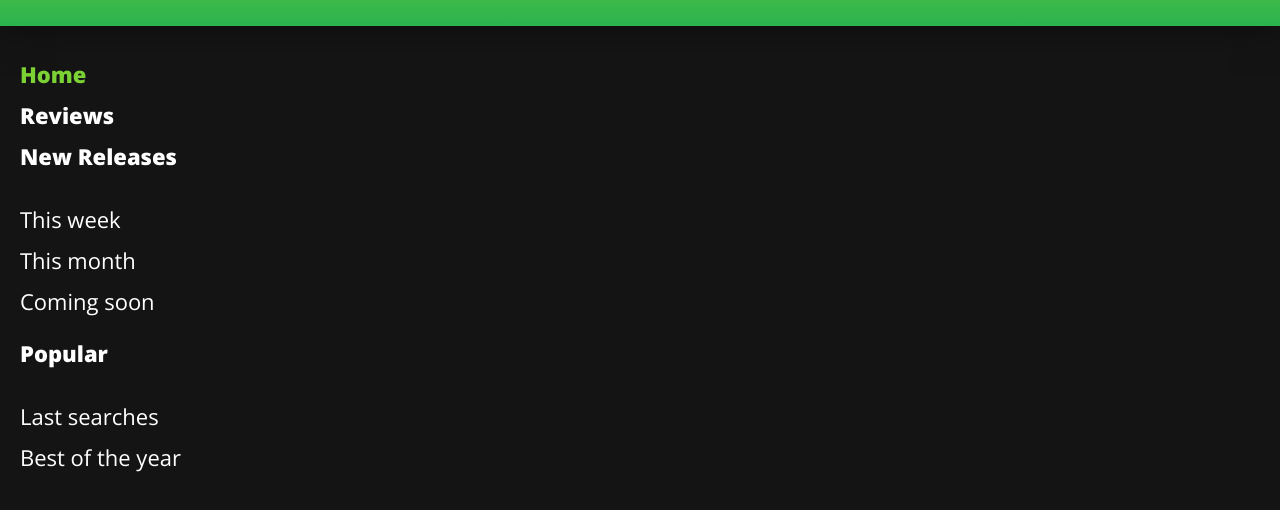
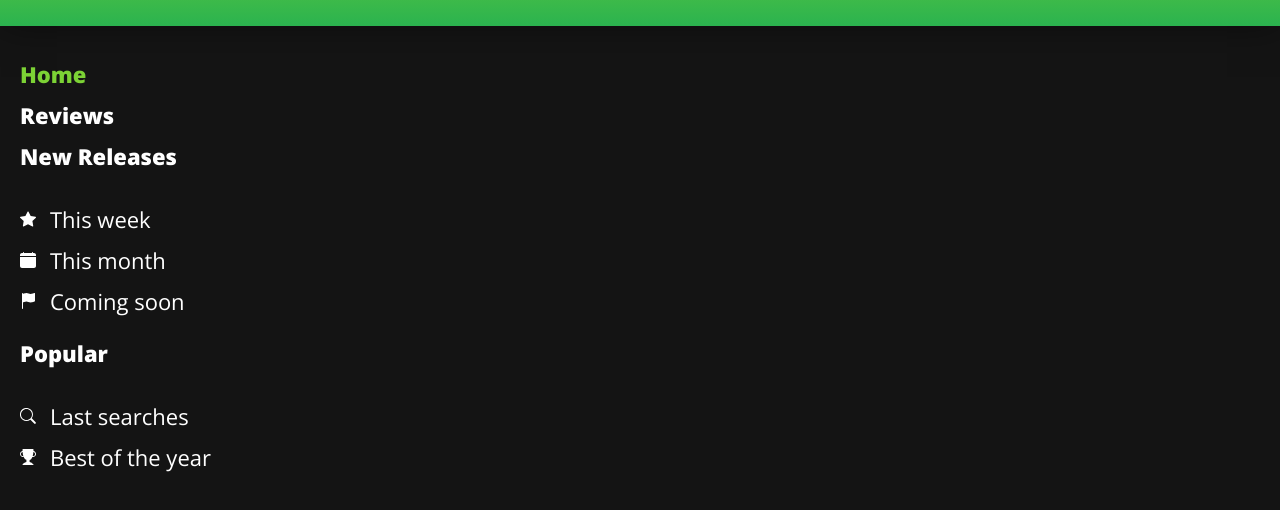
Before and after one commit to jonsak06/AltimetrikGameFinderApp, a plain HTML site: page index.html in a window 1280 px wide. Shown: the part 94-604 px from the top of the page. Drawn offline with nearby package versions, Linux system fonts and the light colour scheme.

Commit message:
feat: add svgs and their corresponding styles

```diff
--- a/index.html
+++ b/index.html
@@ -50,15 +50,28 @@
                 <a href="#" class="item__link">New Releases</a>
                 <ul class="item__options">
                     <li class="option">
-                        <!-- SVG de estrella -->
+                        <svg class="option__icon">
+                            <path d="M3.6,15.4c-0.4,0.2-0.8-0.1-0.7-0.6l0.8-4.7L0.2,6.8C-0.2,6.5,0,5.9,0.5,5.8l4.9-0.7l2.2-4.3
+                                c0.2-0.4,0.7-0.4,0.9,0l2.2,4.3l4.9,0.7c0.4,0.1,0.6,0.6,0.3,0.9l-3.5,3.4l0.8,4.7c0.1,0.4-0.4,0.8-0.7,0.6L8,13.2L3.6,15.4
+                                L3.6,15.4z"/>
+                        </svg>
                         <a href="#" class="option__text">This week</a>
                     </li>
                     <li class="option">
-                        <!-- SVG de calendario -->
+                        <svg class="option__icon">
+                            <path d="M3.5,0C3.8,0,4,0.2,4,0.5V1h8V0.5C12,0.2,12.2,0,12.5,0S13,0.2,13,0.5V1h1c1.1,0,2,0.9,2,2v11c0,1.1-0.9,2-2,2
+                                H2c-1.1,0-2-0.9-2-2V5h16V4H0V3c0-1.1,0.9-2,2-2h1V0.5C3,0.2,3.2,0,3.5,0z"/>
+                        </svg>
                         <a href="#" class="option__text">This month</a>
                     </li>
                     <li class="option">
-                        <!-- SVG de bandera -->
+                        <svg class="option__icon">
+                            <path d="M14.8,0.1C14.9,0.2,15,0.3,15,0.5V8c0,0.2-0.1,0.4-0.3,0.5L14.5,8l0.2,0.5l0,0l0,0l0,0
+                                c-0.1,0.1-0.3,0.1-0.4,0.1c-0.3,0.1-0.6,0.2-1,0.4c-0.8,0.3-1.9,0.5-2.7,0.5C9.7,9.5,9,9.2,8.3,9l0,0C7.7,8.7,7.1,8.5,6.5,8.5
+                                C5.8,8.5,4.9,8.7,4.1,9C3.7,9.1,3.4,9.2,3,9.3v6.2C3,15.8,2.8,16,2.5,16S2,15.8,2,15.5v-15C2,0.2,2.2,0,2.5,0S3,0.2,3,0.5v0.3
+                                c0.2-0.1,0.5-0.2,0.8-0.3C4.6,0.3,5.7,0,6.5,0C7.3,0,8,0.3,8.6,0.5l0,0C9.3,0.8,9.8,1,10.5,1c0.7,0,1.6-0.2,2.4-0.5
+                                c0.5-0.1,0.9-0.3,1.3-0.5l0,0l0,0h0"/>
+                        </svg>
                         <a href="#" class="option__text">Coming soon</a>
                     </li>
                 </ul>
@@ -67,11 +80,22 @@
                 <a href="#" class="item__link">Popular</a>
                 <ul class="item__options">
                     <li class="option">
-                        <!-- SVG de lupa -->
+                        <svg class="option__icon">
+                            <path d="M11.7,10.3c2.1-2.9,1.5-7-1.4-9.1s-7-1.5-9.1,1.4s-1.5,7,1.4,9.1c2.3,1.7,5.4,1.7,7.7,0h0c0,0,0.1,0.1,0.1,0.1
+                            l3.8,3.8c0.4,0.4,1,0.4,1.4,0c0.4-0.4,0.4-1,0-1.4l-3.8-3.9C11.8,10.4,11.8,10.4,11.7,10.3L11.7,10.3z M12,6.5c0,3-2.5,5.5-5.5,5.5
+                            S1,9.5,1,6.5S3.5,1,6.5,1S12,3.5,12,6.5z" />
+                        </svg>
                         <a href="#" class="option__text">Last searches</a>
                     </li>
                     <li class="option">
-                        <!-- SVG de copa -->
+                        <svg class="option__icon">
+                            <path class="st0" d="M2.5,0.5C2.5,0.2,2.7,0,3,0h10c0.3,0,0.5,0.2,0.5,0.5c0,0.5,0,1,0,1.5c1.6,0.3,2.7,1.8,2.5,3.4
+                                c-0.3,1.6-1.8,2.7-3.4,2.5c-0.1,0-0.1,0-0.2,0c-0.8,1.9-1.9,2.8-2.8,3v2.2l1.4,0.4c0.2,0,0.4,0.1,0.5,0.3l1.8,1.4
+                                c0.2,0.2,0.3,0.5,0.1,0.7C13.3,15.9,13.2,16,13,16H3c-0.3,0-0.5-0.2-0.5-0.5c0-0.2,0.1-0.3,0.2-0.4l1.8-1.4c0.2-0.1,0.3-0.2,0.5-0.3
+                                l1.4-0.4v-2.2c-1-0.2-2-1.1-2.8-3C2,8.3,0.4,7.3,0.1,5.6s0.7-3.2,2.3-3.6c0.1,0,0.1,0,0.2,0C2.5,1.5,2.5,1,2.5,0.5z M2.6,3
+                                C1.5,3.2,0.8,4.3,1,5.4S2.2,7.2,3.3,7C3,5.9,2.7,4.6,2.6,3z M12.7,7c1.1,0.2,2.1-0.5,2.3-1.6c0.2-1.1-0.5-2.1-1.6-2.3
+                                C13.3,4.6,13,5.9,12.7,7z"/>
+                        </svg>
                         <a href="#" class="option__text">Best of the year</a>
                     </li>
                 </ul>
--- a/styles.css
+++ b/styles.css
@@ -548,20 +548,31 @@ body {
 .option {
     font-size: 2.2rem;
     margin-bottom: 1.1rem;
+    display: flex;
+    align-items: center;
+    cursor: pointer;
 }
 
-/* .option__icon {
-} */
+.option:hover > .option__icon {
+    fill: var(--color-primary);
+}
+
+.option:hover > .option__text {
+    color: var(--color-primary);
+}
+
+.option:active > .option__text {
+    font-weight: 700;
+}
+
+.option__icon {
+    width: 1.6rem;
+    height: 1.6rem;
+    fill: var(--color-white);
+    margin-right: 1.4rem;
+}
 
 .option__text {
     text-decoration: none;
     color: inherit;
 }
-
-.option__text:hover {
-    color: var(--color-primary);
-}
-
-.option__text:active {
-    font-weight: 700;
-}
```
